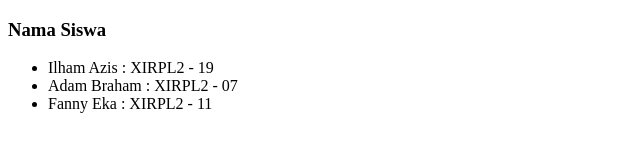
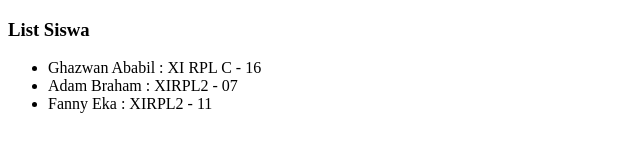
Before and after one commit to ghazone/Ghazwan_XI_RPLC_16, a plain HTML site: page index.html in a window 1280 px wide. Shown: the whole page, without its empty margins (0-640 px from the left). Drawn offline with Linux system fonts and the light colour scheme.

Commit message:
Update index.html

```diff
--- a/index.html
+++ b/index.html
@@ -16,11 +16,11 @@
 
 <body>
 
-    <h3>Nama Siswa</h3>
+    <h3>List Siswa</h3>
 
     <ul>
 
-        <li>Ilham Azis : XIRPL2 - 19</li>
+        <li>Ghazwan Ababil : XI RPL C - 16</li>
 
         <li>Adam Braham : XIRPL2 - 07</li>
 
```
